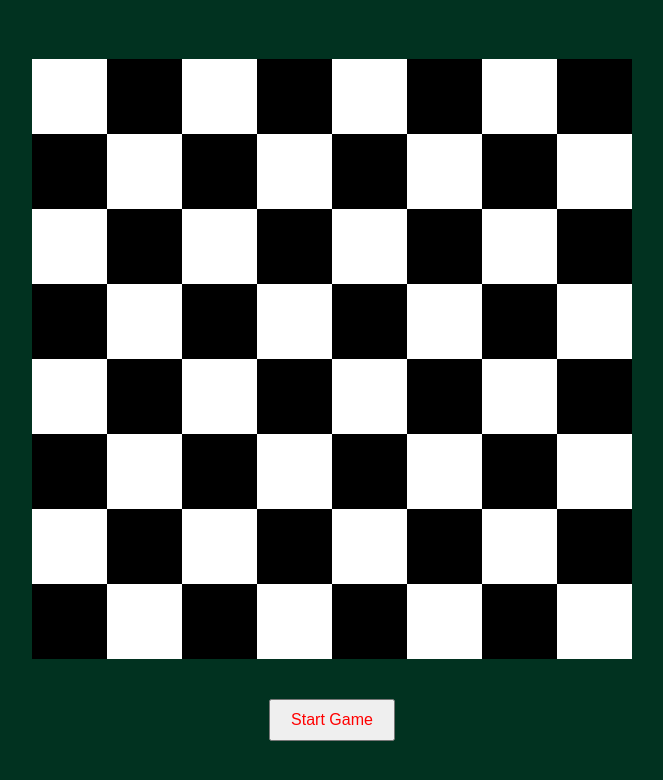
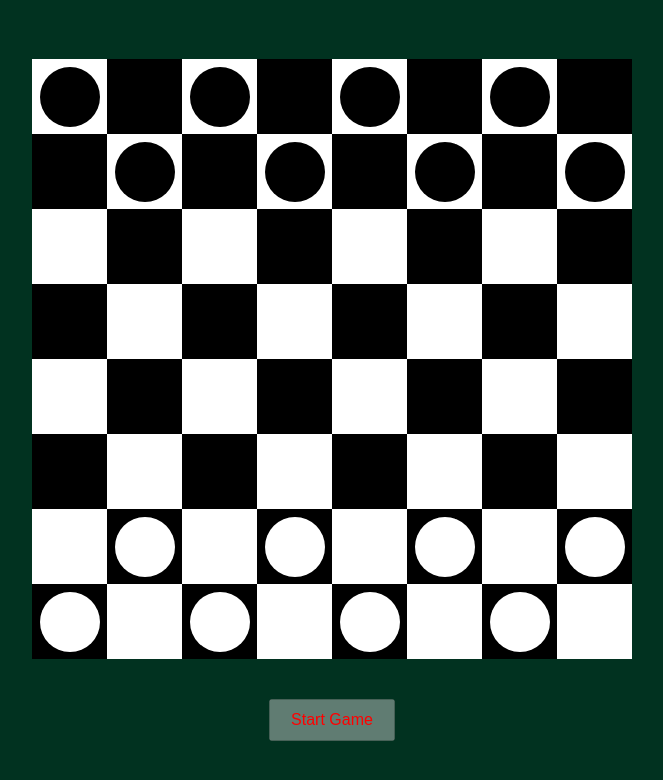
Before and after one commit to Virdze/Checkers-JS, a plain HTML site: page src/index.html in a window 1280 px wide. Both pictures are taken after a click on the button "Start Game". Shown: the whole page, without its empty margins (308-971 px from the left). Drawn offline with Linux system fonts and the light colour scheme.

Commit message:
Added logic to start game and place pieces on the board

```diff
--- a/src/index.html
+++ b/src/index.html
@@ -9,7 +9,7 @@
 <body>
     <div class="container">
         <div class="board"></div>
-        <button class="start-game-button">Start Game</button>
+        <button id="start-game-button" class="start-game-button">Start Game</button>
     </div>
 </body>
 <script src="logic.js"></script>
--- a/src/logic.js
+++ b/src/logic.js
@@ -1,17 +1,66 @@
+/* Store board state
+(
+    'w/b', w - white square | b - black square
+    (row,column), position
+    '0/1/2/' 0 - no piece | 1 - black piece (P1) | 2 - white piece (P2)
+)
 
-const board = buildBoard()
+*/
+let board = [];
 
 function buildBoard(){
     const myboard = document.querySelector('.board');
 
+    //Clear content
+    myboard.innerHTML = '';
+    // Builds 8x8 board
     for(let row = 0; row < 8 ; row++){
         for(let column = 0 ; column < 8; column++){
+
+            //frontend
             const square = document.createElement('div');
             square.classList.add('square');
 
-            (row + column) % 2 === 0 ? square.classList.add('white') : square.classList.add('black')
+            if((row + column) % 2 === 0){
+                square.classList.add('white')
+                if(row == 0 || row == 1){
+                    const piece = document.createElement('div');
+                    piece.classList.add('circle');
+                    piece.classList.add('black');
+                    square.appendChild(piece);
+
+                    board.push(['w',(row,column),1]);
+
+                }
+                else board.push(['w',(row,column), 0]);
+            }
+            else{
+                square.classList.add('black')
+                if(row == 6 || row == 7){
+                    const piece = document.createElement('div');
+                    piece.classList.add('circle');
+                    piece.classList.add('white');
+                    square.appendChild(piece);
+
+                    board.push(['b', (row,column), 2]);
+                }else board.push(['b', (row,column), 0]);
+            }
+
+
 
             myboard.appendChild(square);
         }
     }
 }
+
+document.getElementById('start-game-button').addEventListener('click', function () {
+    startGame();
+    const button = document.getElementById('start-game-button');
+    //disable the button
+    button.setAttribute("disabled", "true");
+})
+
+function startGame(){
+    buildBoard();
+    console.log('board array: ' + board);
+}
--- a/src/styles.css
+++ b/src/styles.css
@@ -15,16 +15,39 @@ body {
 }
 
 .board {
-    display: flex;
-    flex-wrap: wrap;
+    display: grid;
+    grid-template-columns: repeat(8, 1fr);
+    grid-template-rows: repeat(8, 1fr);
     width: 600px;
     height: 600px;
     margin-bottom: 40px;
 }
 .square {
-    width: 12.5%;
-    height: 12.5%;
+    width: 100%;
+    height: 100%;
     box-sizing: border-box;
+}
+
+
+.circle {
+    width: 80‰;
+    height: 80%;
+    border-radius: 50%;
+    margin: 10%;
+    background-size: cover;
+    background-position: center;
+}
+
+.white-piece-texture {
+    background-image: url('../white_piece.png');
+}
+
+.black-piece-texture{
+    background-image: url('../black_piece.png');
+}
+
+.test {
+    background-image: url('../image.png');
 }
 .black {
     background-color: black;
```
Also changed, not shown: black_piece.png (added), image.png (added), white_piece.png (added).
